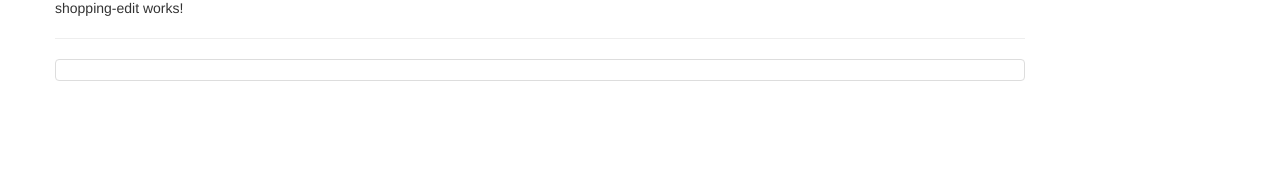
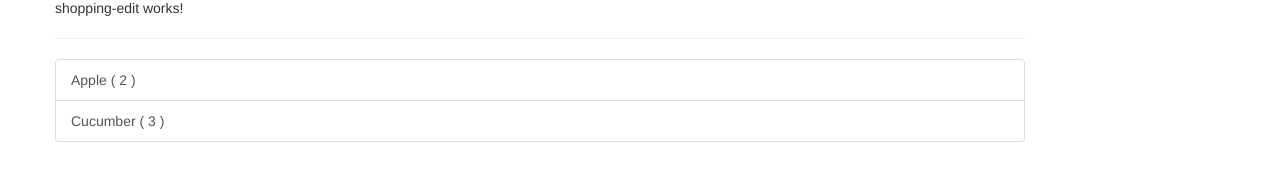
Before and after one commit to PogoL/angular-course, an Angular app: page / in a window 1280 px wide. Shown: the part 292-472 px from the top of the page. Built offline with nearby package versions, Linux system fonts and the light colour scheme.

Commit message:
3.57 display shopping list

```diff
--- a/src/app/shopping-list/shopping-list.component.html
+++ b/src/app/shopping-list/shopping-list.component.html
@@ -3,7 +3,12 @@
         <app-shopping-edit></app-shopping-edit>
         <hr/>
         <ul class="list-group">
-            <a class="list-group-item" style="cursor: pointer;"></a>
+            <a
+                class="list-group-item"
+                style="cursor: pointer;"
+                *ngFor="let ingredient of ingredients">
+                {{ ingredient.name }} ( {{ingredient.amount}} )
+            </a>
         </ul>
     </div>
 </div>
--- a/src/app/shopping-list/shopping-list.component.ts
+++ b/src/app/shopping-list/shopping-list.component.ts
@@ -1,4 +1,5 @@
 import { Component, OnInit } from '@angular/core';
+import { Ingredient } from '../shared/ingredient.model';
 
 @Component({
   selector: 'app-shopping-list',
@@ -6,7 +7,10 @@ import { Component, OnInit } from '@angular/core';
   styleUrls: ['./shopping-list.component.css']
 })
 export class ShoppingListComponent implements OnInit {
-  ingredients = [];
+  ingredients: Ingredient[] = [
+    new Ingredient('Apple', 2),
+    new Ingredient('Cucumber', 3)
+  ];
 
   constructor() { }
 
```
